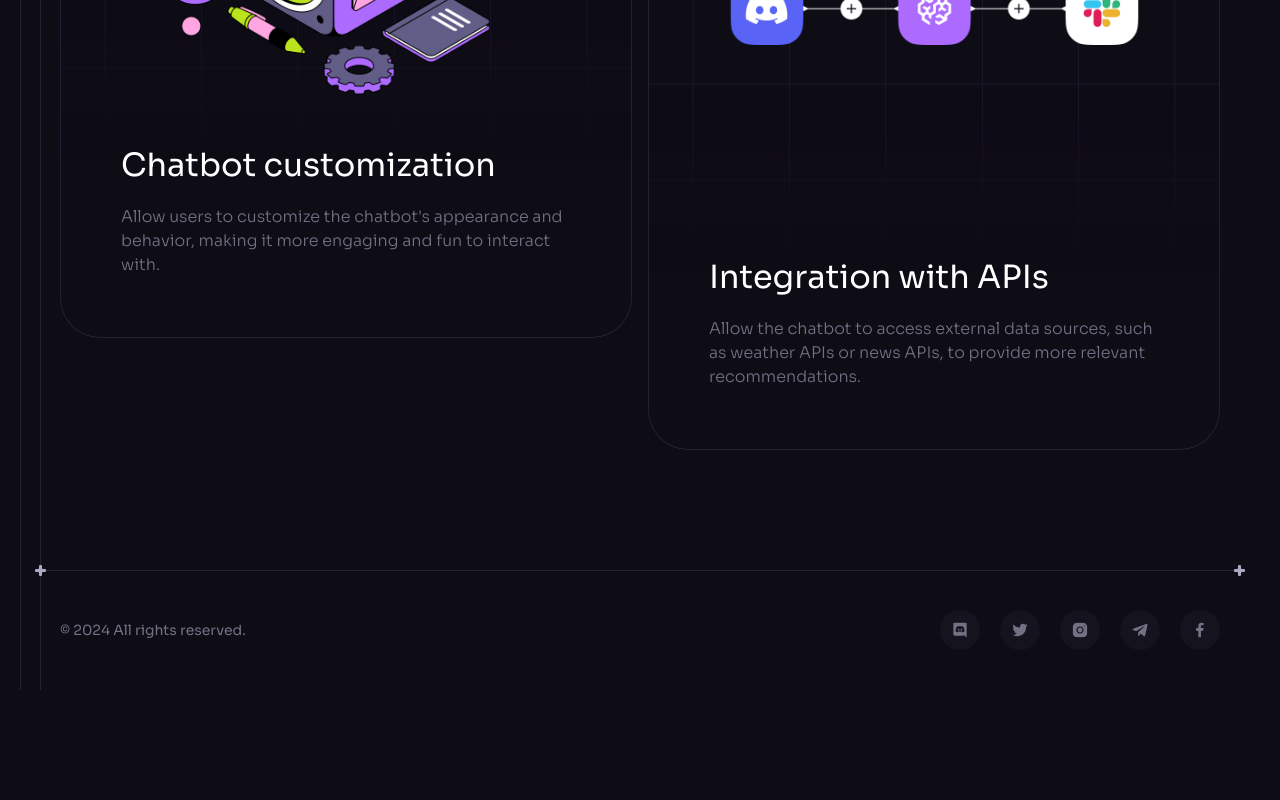
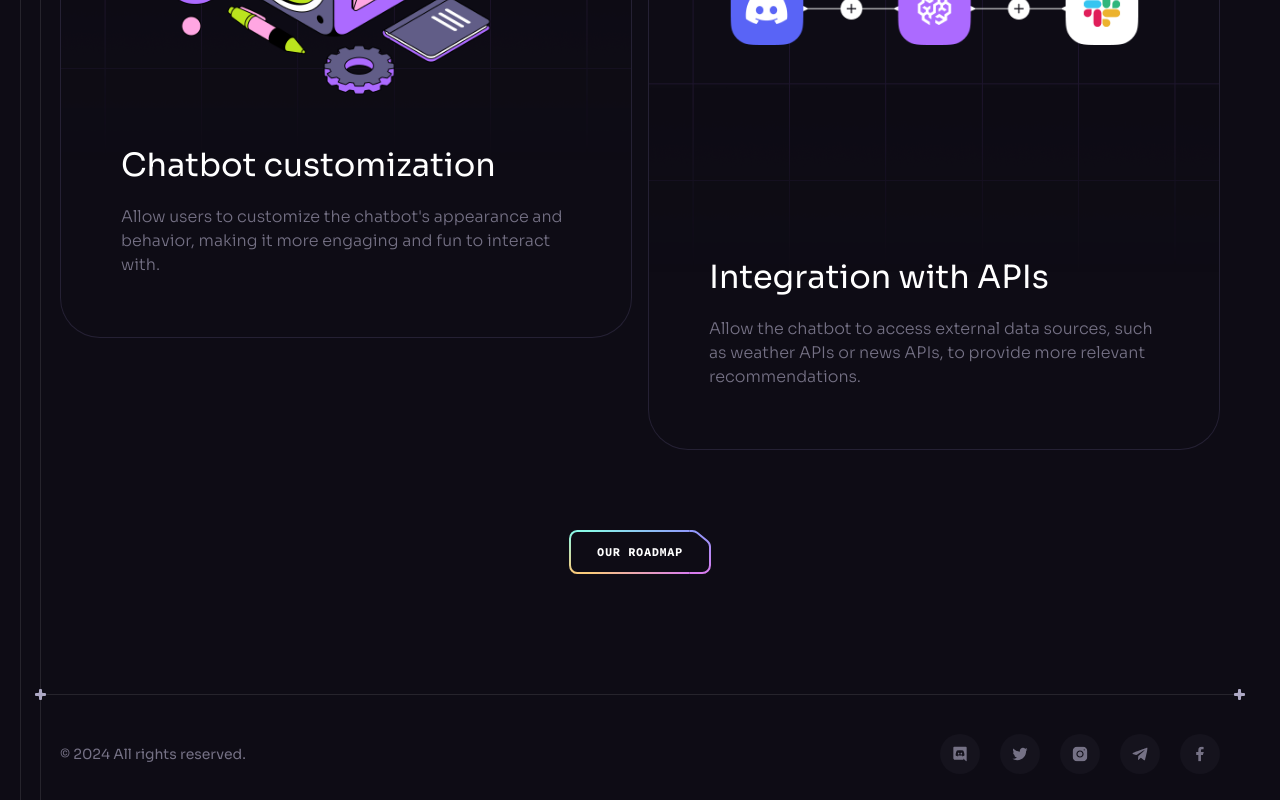
Before and after one commit to Simulaemanuele/brainwave, a React (Vite) app: page / in a window 1280 px wide. Shown: the part 8567-9367 px from the top of the page. Before the commit the page ends 9257 px from the top, so only its background shows below. Built offline with nearby package versions, Linux system fonts and the light colour scheme.

Commit message:
fix: added missing button in Roadmap.jsx custom component section

```diff
--- a/src/components/Roadmap.jsx
+++ b/src/components/Roadmap.jsx
@@ -5,6 +5,7 @@
 import { check2, grid, loading1 } from "../assets";
 import Tagline from "./Tagline";
 import { Gradient } from "../components/design/Roadmap";
+import Button from "./Button";
 
 const Roadmap = () => {
   return (
@@ -67,6 +68,9 @@
           })}
           <Gradient />
         </div>
+        <div className="flex justify-center mt-12 md:mt-15 xl:mt-20">
+          <Button href="/roadmap">Our roadmap</Button>
+        </div>
       </div>
     </Section>
   );
```
